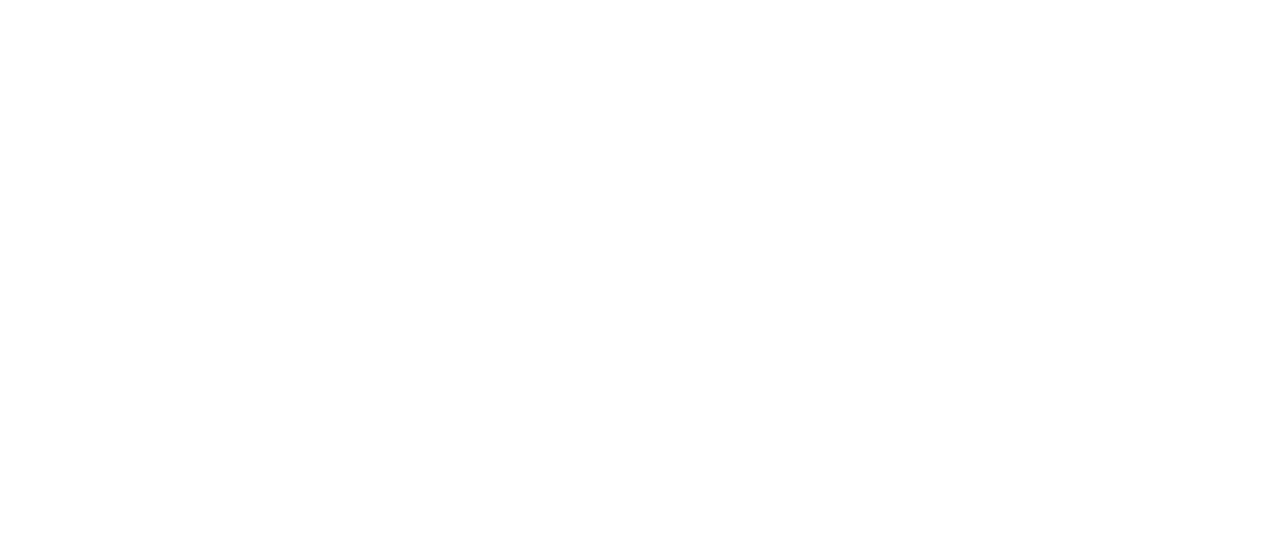
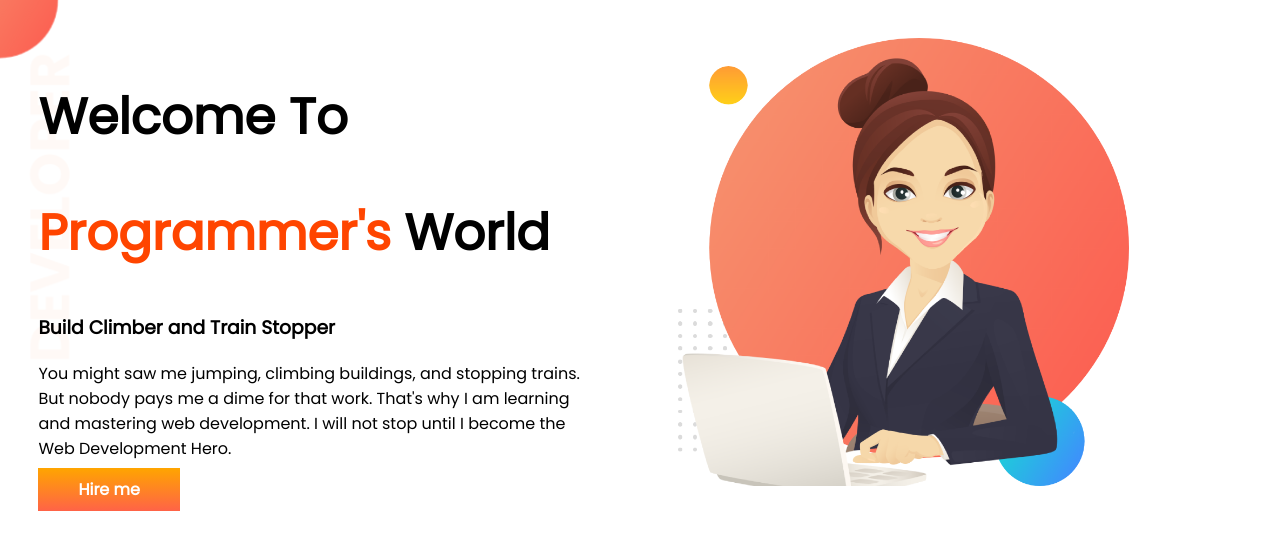
Before and after one commit to ArafaEtana/dev-portfolio, a plain HTML site: page index.html in a window 1280 px wide. Drawn offline with Linux system fonts and the light colour scheme.

Commit message:
second commit

```diff
--- a/index.html
+++ b/index.html
@@ -5,9 +5,23 @@
     <meta http-equiv="X-UA-Compatible" content="IE=edge">
     <meta name="viewport" content="width=device-width, initial-scale=1.0">
     <title>Portfolio site</title>
+    <link rel="preconnect" href="https://fonts.googleapis.com">
+    <link rel="preconnect" href="https://fonts.gstatic.com" crossorigin>
+    <link href="https://fonts.googleapis.com/css2?family=Poppins&display=swap" rel="stylesheet">
     <link rel="stylesheet" href="style.css">
 </head>
 <body>
-
+    <section class=top-banner>
+        <div class = half-width>
+            <h1>Welcome To</h1>
+            <h1><span class=orange-color>Programmer's</span> World</h1>
+            <h3>Build Climber and Train Stopper</h3>
+            <p>You might saw me jumping, climbing buildings, and stopping trains. But nobody pays me a dime for that work. That's why I am learning and mastering web development. I will not stop until I become the Web Development Hero.</p>
+            <a class=link-button target="_blank" href="https://www.google.com">Hire me</a>
+        </div>
+        <div class = half-width>
+            <img src="my-bg.png" alt="">
+        </div>
+    </section>
 </body>
 </html>
--- a/style.css
+++ b/style.css
@@ -0,0 +1,32 @@
+body{
+    font-family: 'Poppins', sans-serif;
+    margin: 0px;
+}
+h1{
+    font-size: 50px;
+}
+.orange-color{
+    color:orangered;
+}
+section{
+    display: flex;
+}
+.half-width{
+    width: 50%;
+    padding: 3%;
+}
+.half-width img{
+    width: 80%
+}
+.link-button{
+    text-decoration: none;
+    background-image: linear-gradient(orange,tomato);
+    color:white;
+    font-weight: 700;
+    padding: 10px 40px;
+    border-radius: 5p
+}
+.top-banner{
+    background-image: url(images/top-banner.png);
+    background-repeat: no-repeat;
+}
```
Also changed, not shown: images/dream-bg.png (added), images/exp-bg.png (added), images/jhankar.png (added), images/jhankar2.png (added), images/my-bg.png (added), images/my-bg2.png (added), images/top-banner.png (added), my-bg.png (added), 7 other files.
